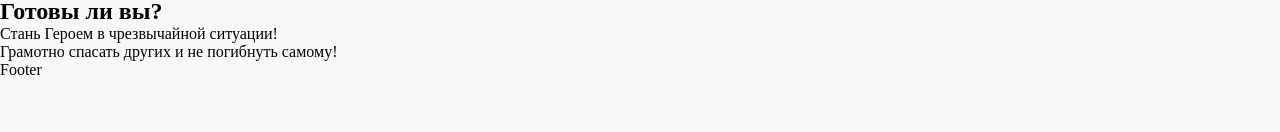
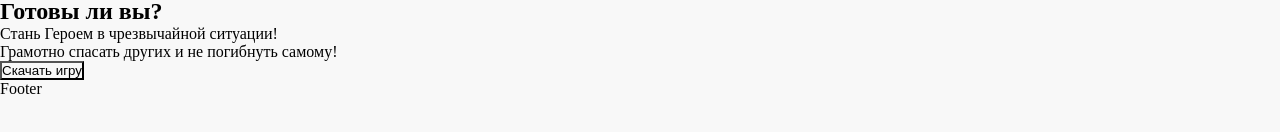
Before and after one commit to redskyby/for_igor, a React (Create React App) app: page / in a window 1280 px wide. Shown: the part 306-438 px from the top of the page. Built offline with nearby package versions, Linux system fonts and the light colour scheme.

Commit message:
add Button.js to MainPage.js

```diff
--- a/src/components/mainPage/MainPage.js
+++ b/src/components/mainPage/MainPage.js
@@ -1,4 +1,5 @@
 import React from 'react';
+import Button from "../../utils/button/Button";
 
 function MainPage(props) {
     return (
@@ -17,7 +18,7 @@ function MainPage(props) {
             </section>
             <section>
                 <div></div>
-
+                <Button type="button" placeholder="скачать игру" name="Скачать игру"/>
             </section>
         </main>
     );
```
